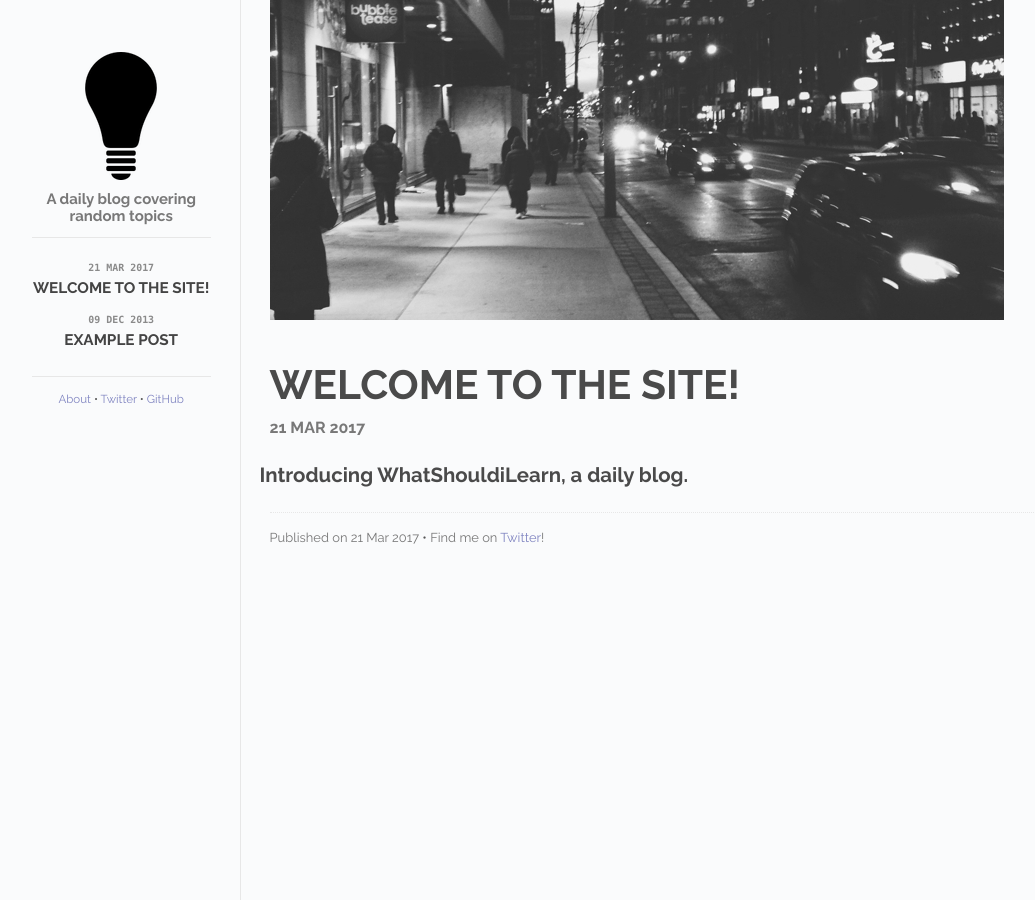
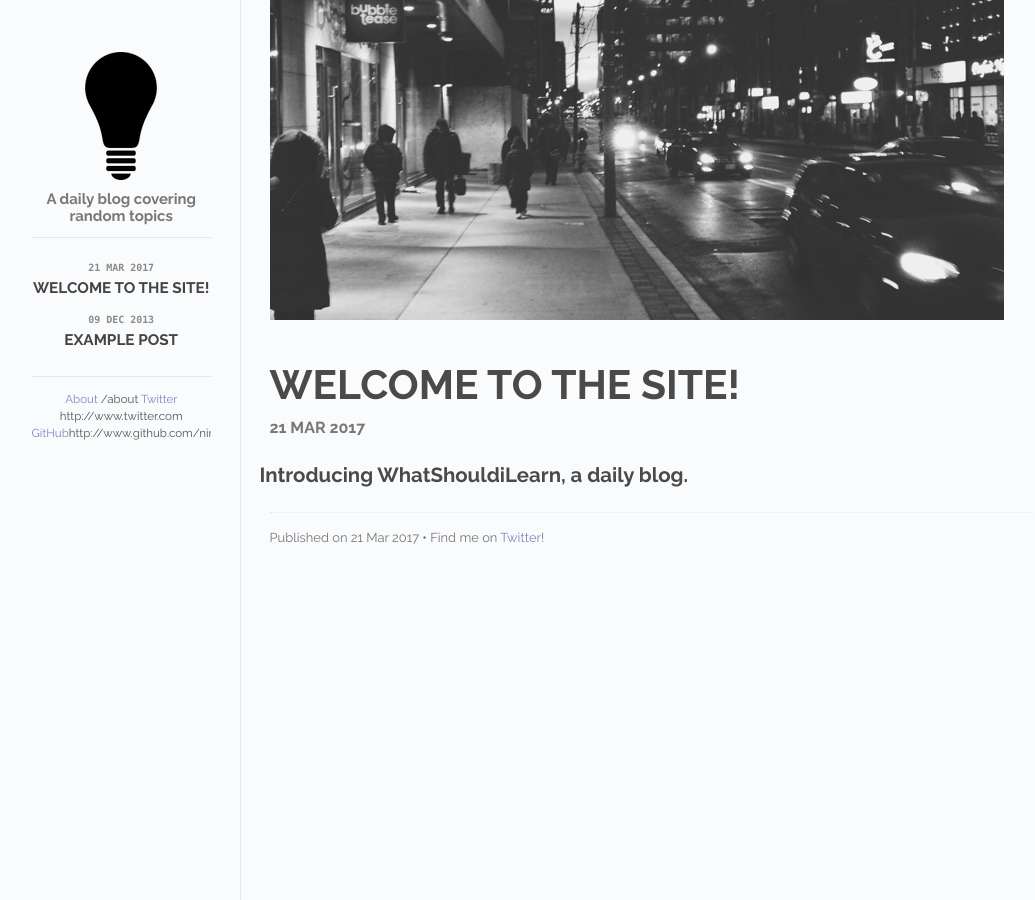
Before and after one commit to KayleKaupanger/whatshouldilearn.today, a Jekyll site: the page built from index.html, in a window 1280 px wide. Shown: the whole page, without its empty margins (118-1153 px from the left). Built offline with Jekyll 4.4.1, drawn with Linux system fonts in a browser that asks for light colours.

Commit message:
Update default.html

```diff
--- a/_layouts/default.html
+++ b/_layouts/default.html
@@ -40,9 +40,9 @@
         </div>
         <div class="footer">
           <span id="footer-links">
-            <a href="" class="footer-link">About</a> <span class="separator">&bull;</span>
-            <a href="" class="footer-link">Twitter</a> <span class="separator">&bull;</span>
-            <a href="" class="footer-link">GitHub</a>
+            <a href="" class="footer-link">About</a> <span class="separator">/about</span>
+            <a href="" class="footer-link">Twitter</a> <span class="separator">http://www.twitter.com</span>
+            <a href="" class="footer-link">GitHub</a><span class="separator">http://www.github.com/nirholas</span>
           </span>
         </div>
       </div>
```
